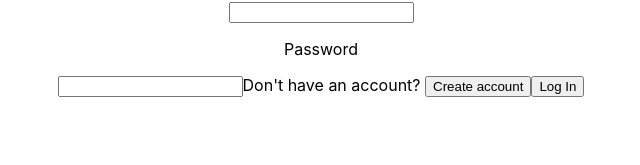
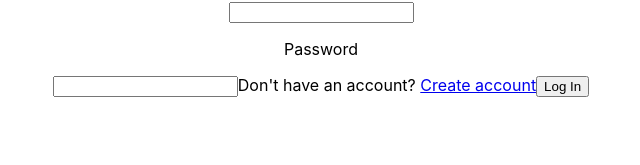
Before and after one commit to Gavriil84/weather-app, a React (Create React App) app in the folder frontend/: page / in a window 1280 px wide. Shown: the part 117-282 px from the top of the page, without its empty margins (319-959 px from the left). Built offline with nearby package versions, Linux system fonts and the light colour scheme.

Commit message:
add link

```diff
--- a/frontend/src/components/Login/Login.js
+++ b/frontend/src/components/Login/Login.js
@@ -1,5 +1,6 @@
 import axios from 'axios';
 import React, { useState } from 'react'
+import { Link, Route, useNavigate } from 'react-router-dom';
 import Button from '../../shared/Button'
 
 import './Login.scss';
@@ -8,6 +9,7 @@ const Login = () => {
     const [email, setEmail] = useState('');
     const [password, setPassword] = useState('');
     const [err, setErr] = useState(false);
+    const navigate = useNavigate();
 
     const login = async (e) => {
         e.preventDefault();
@@ -27,6 +29,7 @@ const Login = () => {
                 setErr(false)
                 setEmail('')
                 setPassword('')
+                navigate('/home')
             } else {
                 setErr(true)
                 console.log(data)
@@ -54,7 +57,7 @@ const Login = () => {
             <form onSubmit={login}>
                 <label>
                     <p>Email</p>
-                    <input type="email" name="email" value={email} onChange={emailHandler} />
+                    <input type="text" name="email" value={email} onChange={emailHandler} />
                 </label>
 
                 <label>
@@ -62,8 +65,8 @@ const Login = () => {
                     <input type="password" name="password" value={password} onChange={passwordHandler} />
                 </label>
 
-                <span>Don't have an account? <button>Create account</button></span>
-                <Button type='submit'>Log In</Button>
+                <span>Don't have an account? <Link to='/signup'>Create account</Link></span>
+                <Button type='submit' >Log In</Button>
             </form>
         </div>
     )
```
